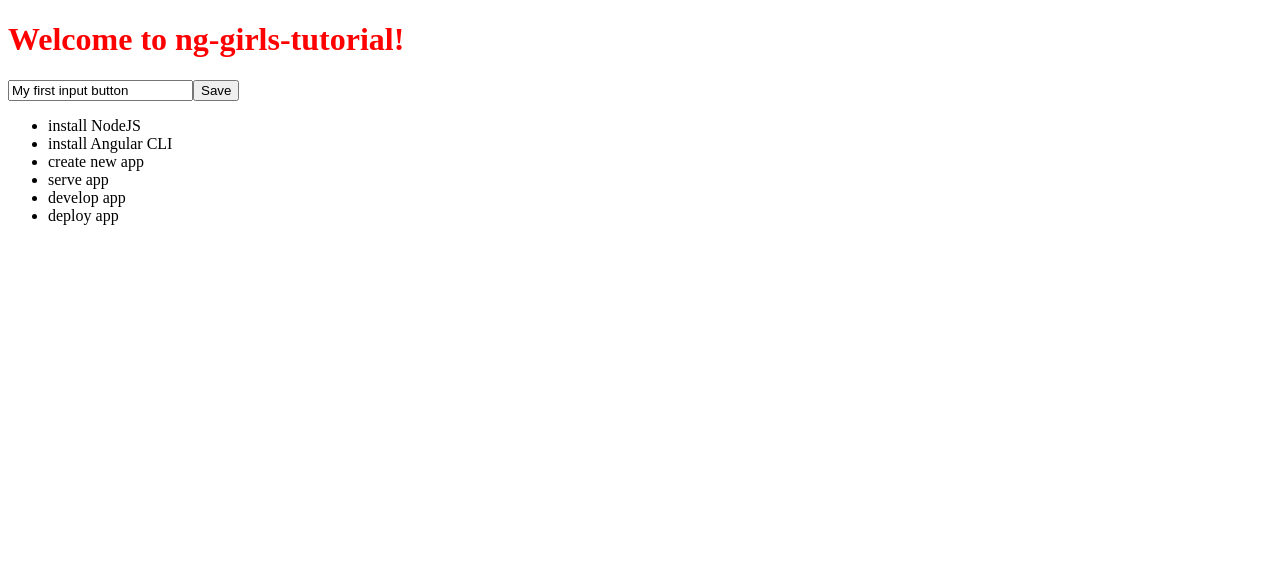
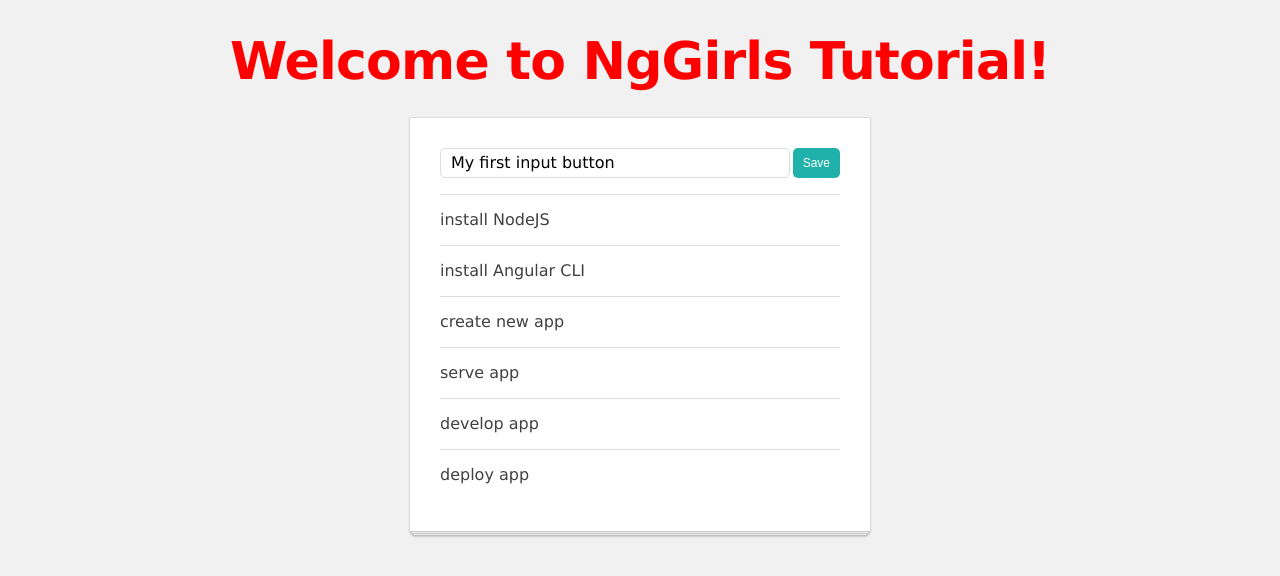
Before and after one commit to kiczelkoo/ng_girls_krk, an Angular app in the folder ng-girls-tutorial/: page / in a window 1280 px wide. Shown: the top 576 px of the page. Built offline with nearby package versions, Linux system fonts and the light colour scheme.

Commit message:
14-styling

```diff
--- a/ng-girls-tutorial/src/app/app.component.ts
+++ b/ng-girls-tutorial/src/app/app.component.ts
@@ -1,10 +1,9 @@
 import { Component } from '@angular/core';
-import { ListItem } from './interfaces/list-item';
 
 @Component({
   selector: 'app-root',
   template: `
-    <h1>
+    <h1 class="app-title">
       Welcome to {{ title }}!
     </h1>
 
@@ -13,5 +12,5 @@
   styleUrls: ['./app.component.scss']
 })
 export class AppComponent {
-  title = 'ng-girls-tutorial';
+  title = 'NgGirls Tutorial';
 }
--- a/ng-girls-tutorial/src/app/input-button-unit/input-button-unit.component.scss
+++ b/ng-girls-tutorial/src/app/input-button-unit/input-button-unit.component.scss
@@ -0,0 +1,15 @@
+.todo-input {
+    padding: 4px 10px 4px;
+    font-size: 16px;
+    font-family: 'Lucida Grande', Verdana, sans-serif;
+    line-height: 20px;
+    border: solid 1px #dddddd;
+    border-radius: 5px;
+    flex-grow: 1;
+  }
+
+  :host(:not([hidden])) {
+    display: flex;
+    justify-content: space-between;
+    flex-grow: 1;
+  }
--- a/ng-girls-tutorial/src/app/input-button-unit/input-button-unit.component.ts
+++ b/ng-girls-tutorial/src/app/input-button-unit/input-button-unit.component.ts
@@ -3,11 +3,11 @@
 @Component({
   selector: 'app-input-button-unit',
   template: `
-  <input #inputElementRef
+  <input class="todo-input" #inputElementRef
   [value]="title"
   (keyup.enter)="submitValue($event.target.value)">
 
-  <button (click)="submitValue(inputElementRef.value)">
+  <button class="btn" (click)="submitValue(inputElementRef.value)">
   Save
   </button>
   `,
--- a/ng-girls-tutorial/src/app/list-item/list-item.component.scss
+++ b/ng-girls-tutorial/src/app/list-item/list-item.component.scss
@@ -0,0 +1,18 @@
+.todo-item {
+    padding: 10px 0;
+    border-top: solid 1px #ddd;
+    min-height: 30px;
+    line-height: 30px;
+    display: flex;
+    justify-content: space-between;
+  }
+
+  .todo-checkbox {
+    flex-shrink: 0;
+    margin: auto 1ex auto 0;
+  }
+
+  .todo-title {
+    flex-grow: 1;
+    padding-left: 11px;
+  }
--- a/ng-girls-tutorial/src/app/list-item/list-item.component.ts
+++ b/ng-girls-tutorial/src/app/list-item/list-item.component.ts
@@ -4,7 +4,9 @@
 @Component({
   selector: 'app-list-item',
   template: `
+  <div  class="todo-item">
      {{ item.title }}
+  </div>
   `,
   styleUrls: ['./list-item.component.scss']
 })
--- a/ng-girls-tutorial/src/app/list-manager/list-manager.component.scss
+++ b/ng-girls-tutorial/src/app/list-manager/list-manager.component.scss
@@ -0,0 +1,39 @@
+.todo-app {
+    position: relative;
+    width: 400px;
+    padding: 30px 30px 15px;
+    background: white;
+    border: 1px solid;
+    border-color: #dfdcdc #d9d6d6 #ccc;
+    border-radius: 2px;
+    -webkit-box-shadow: 0 1px 2px rgba(0, 0, 0, 0.1);
+    box-shadow: 0 1px 2px rgba(0, 0, 0, 0.1);
+    margin: 20px auto;
+  }
+
+  .todo-app::before, .todo-app::after {
+    content: '';
+    position: absolute;
+    z-index: -1;
+    height: 4px;
+    background: white;
+    border: 1px solid #ccc;
+    border-radius: 2px;
+  }
+
+  .todo-app::after {
+    bottom: -3px;
+    left: 0;
+    right: 0;
+    -webkit-box-shadow: 0 1px 2px rgba(0, 0, 0, 0.1);
+    box-shadow: 0 1px 2px rgba(0, 0, 0, 0.1);
+  }
+
+  .todo-app::before {
+    bottom: -5px;
+    left: 2px;
+    right: 2px;
+    border-color: #c4c4c4;
+    -webkit-box-shadow: 0 1px 2px rgba(0, 0, 0, 0.15);
+    box-shadow: 0 1px 2px rgba(0, 0, 0, 0.15);
+  }
--- a/ng-girls-tutorial/src/app/list-manager/list-manager.component.ts
+++ b/ng-girls-tutorial/src/app/list-manager/list-manager.component.ts
@@ -5,13 +5,16 @@
 @Component({
   selector: 'app-list-manager',
   template: `
+
+  <div class="todo-app">
     <app-input-button-unit (submit)="addItem($event)"></app-input-button-unit>
 
     <ul>
       <li *ngFor="let listItem of todoList">
-        <app-list-item [item]="listItem"></app-list-item>
+      <app-list-item [item]="listItem"></app-list-item>
       </li>
     </ul>
+  </div>
   `,
   styleUrls: ['./list-manager.component.scss']
 })
--- a/ng-girls-tutorial/src/styles.scss
+++ b/ng-girls-tutorial/src/styles.scss
@@ -1 +1,53 @@
-/* You can add global styles to this file, and also import other style files */
+html, body, div, span,
+h1, p, ul, li {
+  padding: 0;
+  border: 0;
+  font: inherit;
+  vertical-align: baseline;
+}
+
+body {
+  background: #f1f1f1;
+  font-size: 16px;
+  line-height: 22px;
+  color: #404040;
+  font-family: 'Lucida Grande', Verdana, sans-serif;
+}
+
+ol, ul {
+  list-style: none;
+}
+
+.btn {
+  background: lightseagreen;
+  color: #fff;
+  padding: 3px 10px;
+  margin: 0 0 0 3px;
+  border: none;
+  border-radius: 5px;
+  font-size: 12px;
+  line-height: 24px;
+  cursor: pointer;
+  vertical-align: bottom;
+}
+
+.btn:hover {
+  background: lightslategrey;
+}
+
+.btn-red {
+  background: red;
+}
+
+.btn-red:hover {
+  background: darkred;
+}
+
+.app-title {
+  font-size: 52px;
+  line-height: 52px;
+  margin-bottom: 30px;
+  font-weight: bold;
+  text-align: center;
+  letter-spacing: -0.8px;
+}
```
